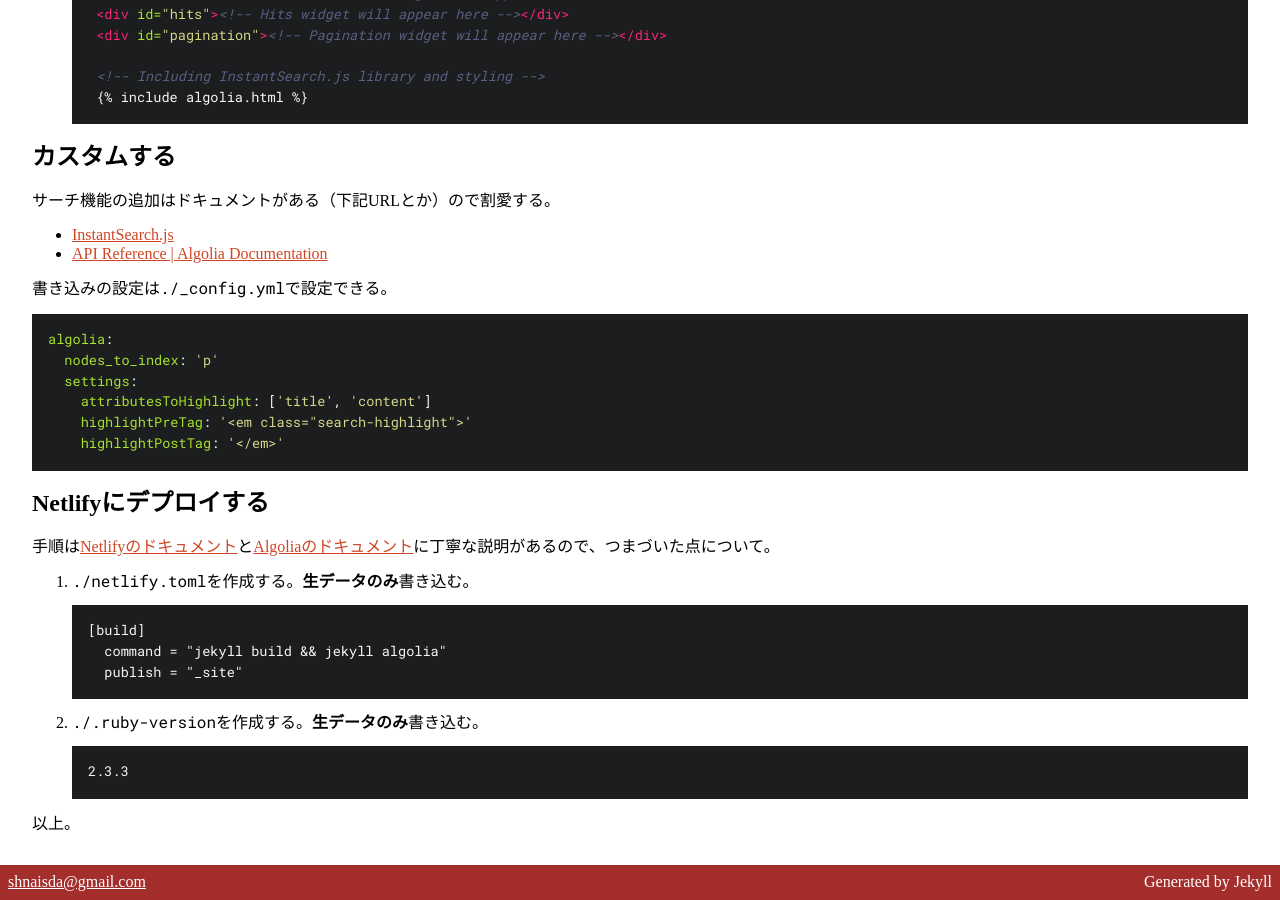
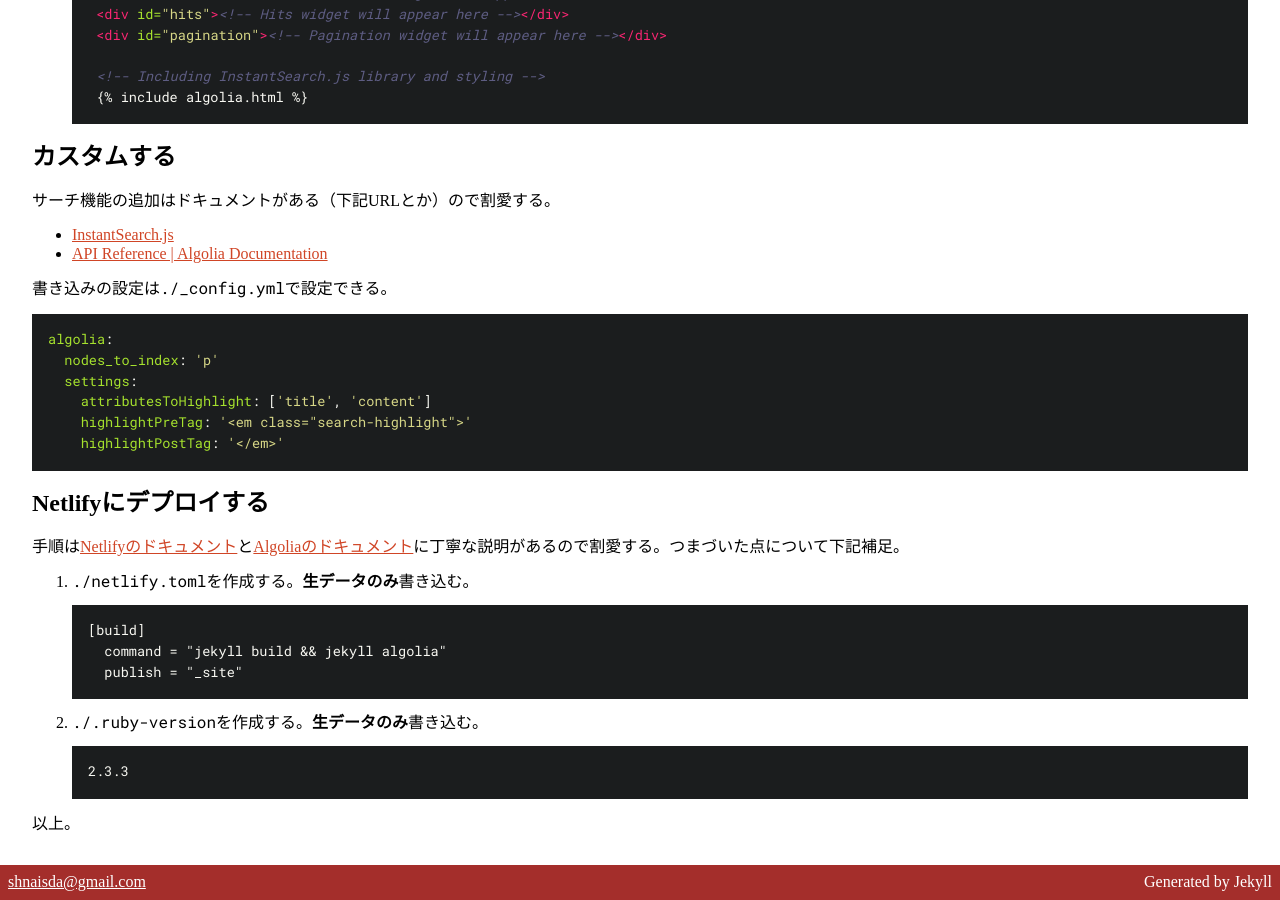
Before and after one commit to shnaisda/jekyll-on-netlify, a Jekyll site: the page built from _posts/2018-01-01-jekyll-and-algolia.md, in a window 1280 px wide and 900 px high, scrolled down 3957 px. Built offline with Jekyll 4.4.1, drawn with Linux system fonts in a browser that asks for light colours.

Commit message:
Update files

```diff
--- a/_posts/2018-01-01-jekyll-and-algolia.md
+++ b/_posts/2018-01-01-jekyll-and-algolia.md
@@ -119,7 +119,7 @@ algolia:
 
 ## Netlifyにデプロイする
 
-手順は[Netlifyのドキュメント][3]と[Algoliaのドキュメント][4]に丁寧な説明があるので、つまづいた点について。
+手順は[Netlifyのドキュメント][3]と[Algoliaのドキュメント][4]に丁寧な説明があるので割愛する。つまづいた点について下記補足。
 
 1. `./netlify.toml`を作成する。**生データのみ**書き込む。
 ~~~
```
